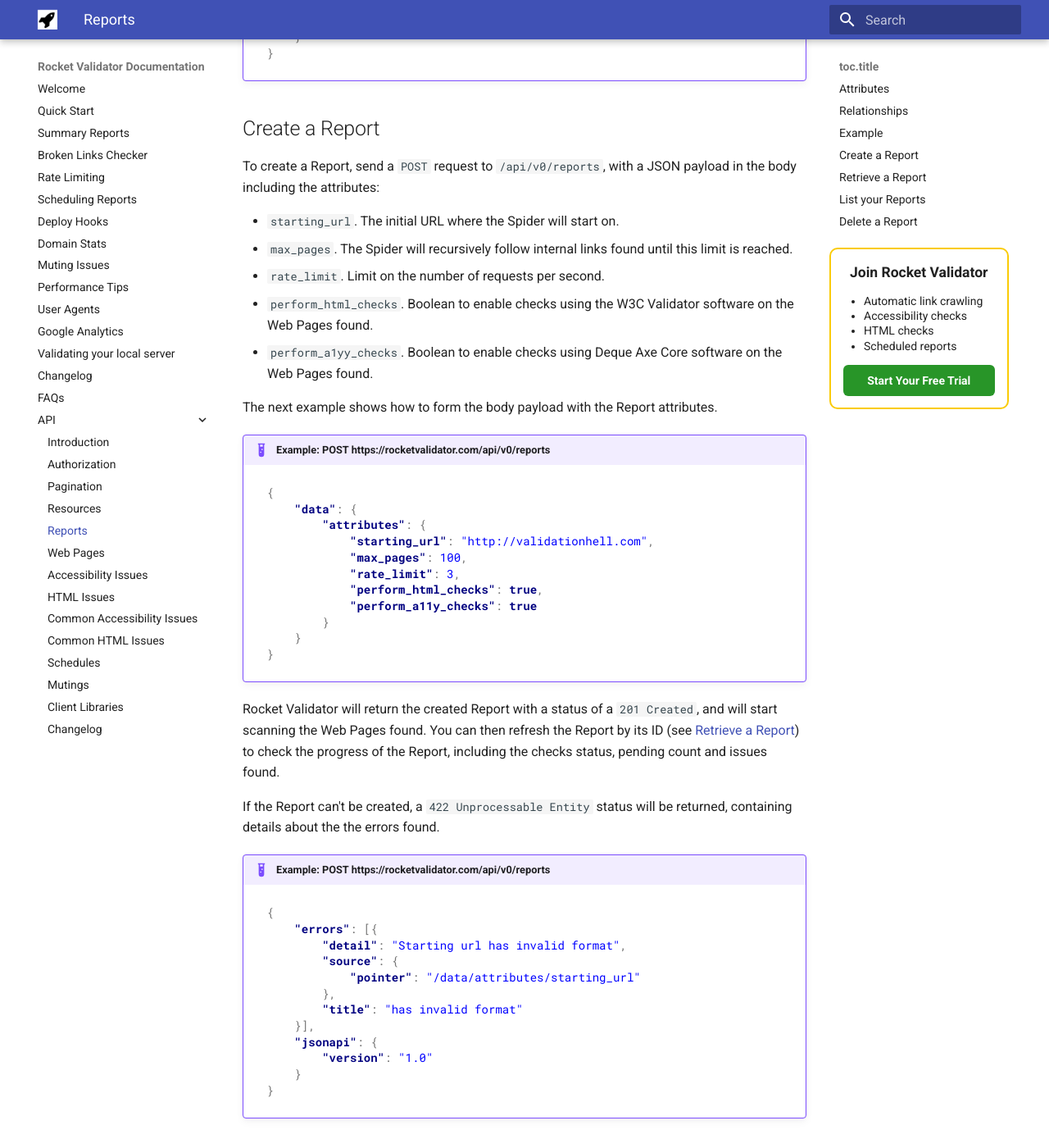
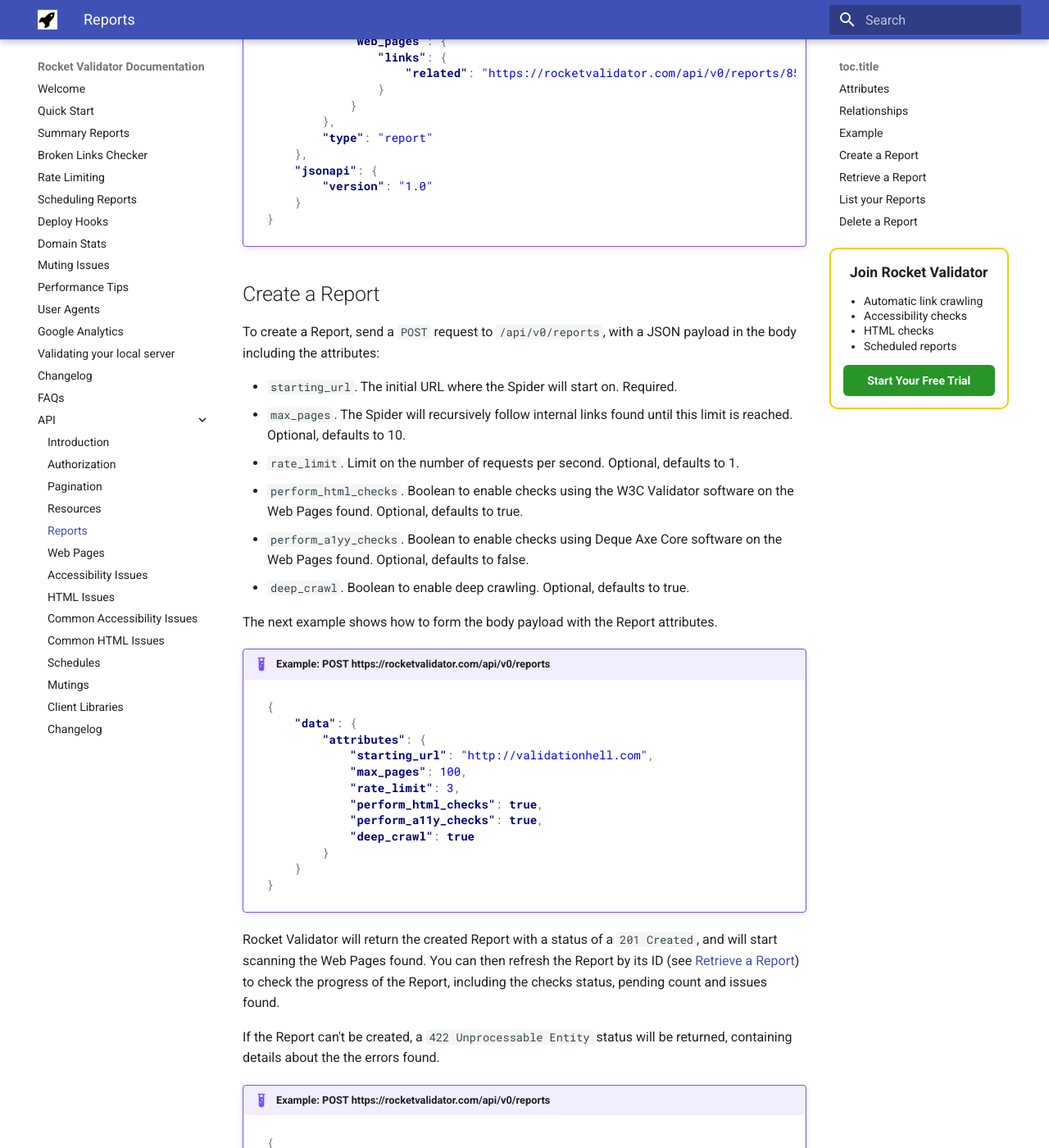
Before and after one commit to rocketvalidator/docs-rocketvalidator, an MkDocs documentation site: the page built from docs/api/reports.md, in a window 1280 px wide and 1400 px high, scrolled down 4018 px. Shown: the whole window at 82% size. Built offline with MkDocs 1.6.1 and Material for MkDocs 9.7.7, drawn with Linux system fonts in a browser that asks for light colours; some of the changed text lies outside the part shown.

Commit message:
update reports section

```diff
--- a/docs/api/reports.md
+++ b/docs/api/reports.md
@@ -19,6 +22,9 @@
 
   <dt>Rate Limit</dt>
   <dd>Maximum allowed requests per second.</dd>
+
+  <dt>Deep Crawl</dt>
+  <dd>Boolean to indicate whether deep crawling was enabled or not.</dd>
 
   <dt>Perform HTML Checks</dt>
   <dd>Boolean to indicate whether or not HTML checks will be included.</dd>
@@ -161,11 +168,12 @@
 
 To create a Report, send a `POST` request to `/api/v0/reports`, with a JSON payload in the body including the attributes:
 
-* `starting_url`. The initial URL where the Spider will start on.
-* `max_pages`. The Spider will recursively follow internal links found until this limit is reached.
-* `rate_limit`. Limit on the number of requests per second.
-* `perform_html_checks`. Boolean to enable checks using the W3C Validator software on the Web Pages found.
-* `perform_a1yy_checks`. Boolean to enable checks using Deque Axe Core software on the Web Pages found.
+* `starting_url`. The initial URL where the Spider will start on. Required.
+* `max_pages`. The Spider will recursively follow internal links found until this limit is reached. Optional, defaults to 10.
+* `rate_limit`. Limit on the number of requests per second. Optional, defaults to 1.
+* `perform_html_checks`. Boolean to enable checks using the W3C Validator software on the Web Pages found. Optional, defaults to true.
+* `perform_a1yy_checks`. Boolean to enable checks using Deque Axe Core software on the Web Pages found. Optional, defaults to false.
+* `deep_crawl`. Boolean to enable deep crawling. Optional, defaults to true.
 
 The next example shows how to form the body payload with the Report attributes.
 
@@ -179,7 +187,8 @@
                 "max_pages": 100,
                 "rate_limit": 3,
                 "perform_html_checks": true,
-                "perform_a11y_checks": true
+                "perform_a11y_checks": true,
+                "deep_crawl": true
             }
         }
     }
```
Also changed, not shown: other parts of docs/api/reports.md (+9 -3 lines), docs/api/changelog.md (+1 -0 lines), docs/api/index.md (+7 -5 lines).
